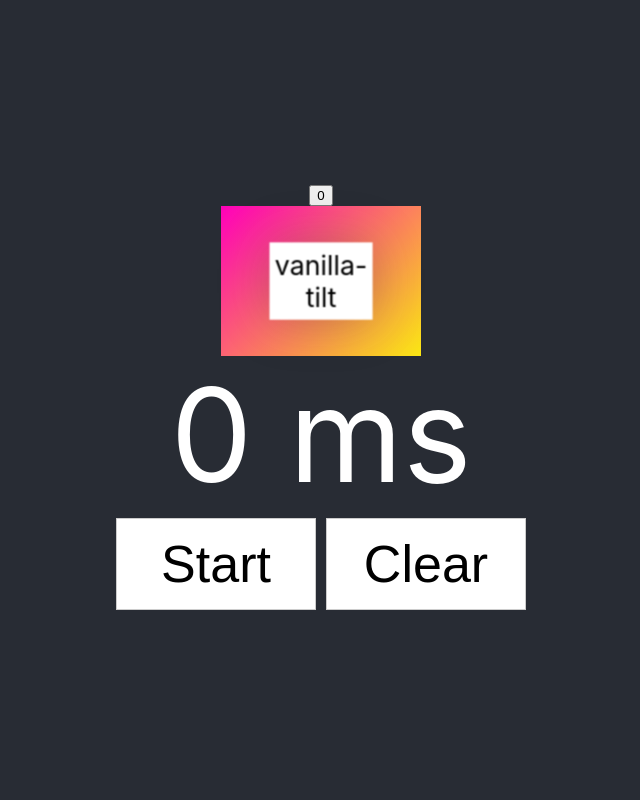
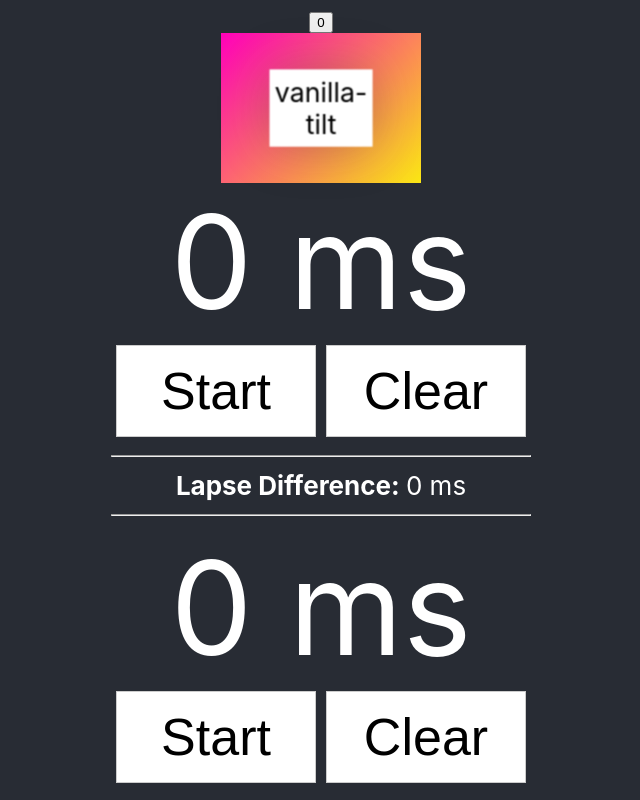
Before and after one commit to HaQadosch/EggHead_ReactHooksAndSuspense, a React (Create React App) app in the folder my-app/: page / in a window 1280 px wide. Shown: the whole page, without its empty margins (319-959 px from the left). Built offline with nearby package versions, Linux system fonts and the light colour scheme.

Commit message:
Share Complex Logic across React Components with Custom Hooks, custom prettier.

```diff
--- a/my-app/package.json
+++ b/my-app/package.json
@@ -12,6 +12,12 @@
     "hooks": {
       "pre-commit": "pretty-quick --staged"
     }
+  },
+  "prettier": {
+    "printWidth": 120,
+    "singleQuote": true,
+    "jsxSingleQuote": true,
+    "trailingComma": "all"
   },
   "dependencies": {
     "@types/jest": "^24.0.12",
--- a/my-app/src/components/Stopwatch.tsx
+++ b/my-app/src/components/Stopwatch.tsx
@@ -1,12 +1,12 @@
-import React, { useRef, useEffect, useReducer } from "react";
+import React, { useRef, useEffect, useReducer } from 'react';
 
 const buttonStyle = {
-  border: "1px solid #ccc",
-  background: "#fff",
-  fontSize: "2em",
+  border: '1px solid #ccc',
+  background: '#fff',
+  fontSize: '2em',
   padding: 15,
   margin: 5,
-  width: 200
+  width: 200,
 };
 
 type StateType = {
@@ -18,10 +18,10 @@
   return { ...currentState, ...newState };
 };
 
-export const Stopwatch: React.FC = () => {
+const useStopWatch = () => {
   const [{ lapse, running }, setState] = useReducer(stopWatchReducer, {
     lapse: 0,
-    running: false
+    running: false,
   });
   const intervalRef = useRef<number>(0);
 
@@ -44,15 +44,31 @@
     setState({ lapse: 0, running: false });
   };
 
+  return { lapse, running, startStop, clearWatch };
+};
+
+export const Stopwatch: React.FC = () => {
+  const stopWatch_1 = useStopWatch();
+  const stopWatch_2 = useStopWatch();
+
   return (
-    <div style={{ textAlign: "center" }}>
-      <label
-        style={{ display: "block", fontSize: "5em" }}
-      >{`${lapse} ms`}</label>
-      <button onClick={startStop} style={buttonStyle}>
-        {running ? "Stop" : "Start"}
+    <div style={{ textAlign: 'center' }}>
+      <label style={{ display: 'block', fontSize: '5em' }}>{`${stopWatch_1.lapse} ms`}</label>
+      <button onClick={stopWatch_1.startStop} style={buttonStyle}>
+        {stopWatch_1.running ? 'Stop' : 'Start'}
       </button>
-      <button onClick={clearWatch} style={buttonStyle}>
+      <button onClick={stopWatch_1.clearWatch} style={buttonStyle}>
+        Clear
+      </button>
+      <hr />
+      <strong>Lapse Difference: </strong>
+      <span>{`${(stopWatch_1.lapse || 0) - (stopWatch_2.lapse || 0)} ms`}</span>
+      <hr />
+      <label style={{ display: 'block', fontSize: '5em' }}>{`${stopWatch_2.lapse} ms`}</label>
+      <button onClick={stopWatch_2.startStop} style={buttonStyle}>
+        {stopWatch_2.running ? 'Stop' : 'Start'}
+      </button>
+      <button onClick={stopWatch_2.clearWatch} style={buttonStyle}>
         Clear
       </button>
     </div>
```
